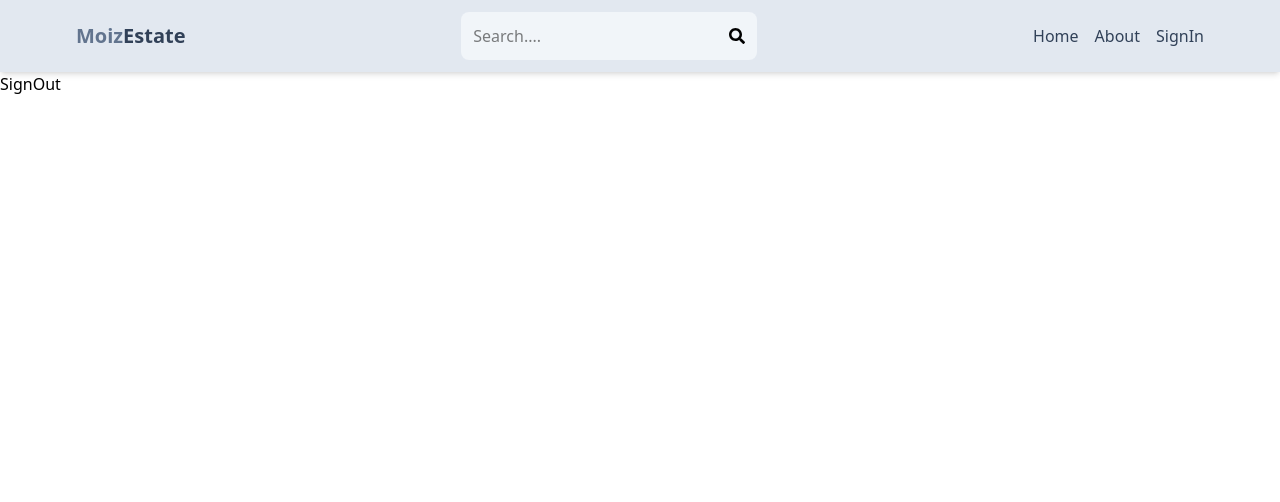
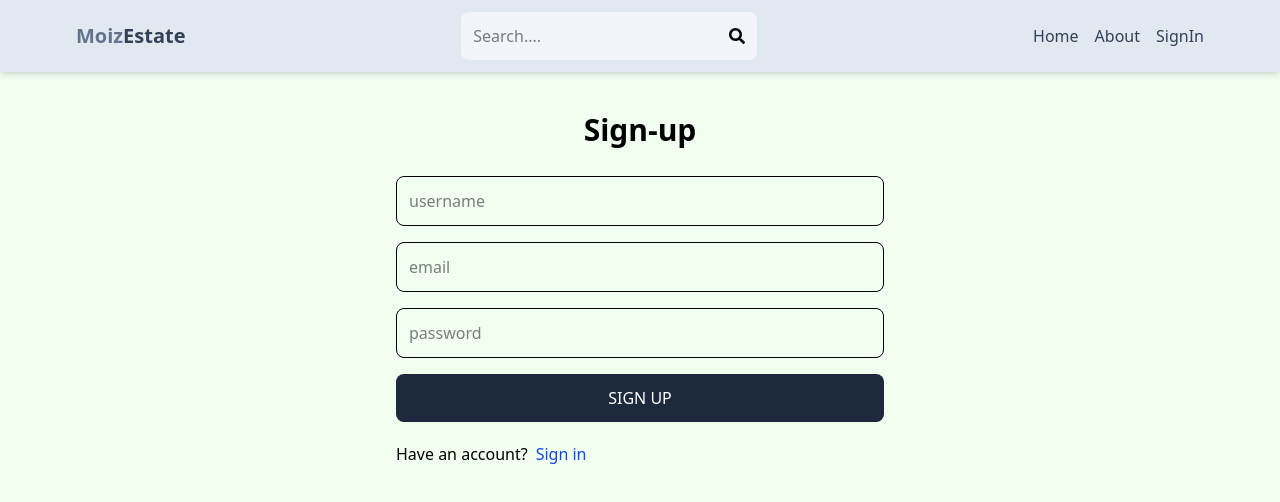
Before and after one commit to MuhammadMoiz178/mern-estate, a React (Vite) app in the folder client/: page /sign-up in a window 1280 px wide. Shown: the top 502 px of the page. Built offline with nearby package versions, Linux system fonts and the light colour scheme.

Commit message:
Complete sign-up page UI

```diff
--- a/client/src/index.css
+++ b/client/src/index.css
@@ -1 +1,5 @@
 @import "tailwindcss";
+
+body{
+    background: rgb(241,255,241);
+}
--- a/client/src/pages/SignUp.jsx
+++ b/client/src/pages/SignUp.jsx
@@ -1,8 +1,22 @@
 import React from 'react'
-
+import {Link} from "react-router-dom"
 function SignUp () {
   return (
-    <div>SignOut</div>
+    <div className='p-3 max-w-lg mx-auto'>
+      <h1 className='text-3xl text-center font-semibold my-7'>Sign-up</h1>
+      <form className='flex flex-col gap-4'>
+        <input type="text" placeholder='username' id='username' className='border p-3 rounded-lg'  />
+        <input type="email" placeholder='email' id='email' className='border p-3 rounded-lg'  />
+        <input type="password" placeholder='password' id='email' className='border p-3 rounded-lg'  />
+        <button className='bg-slate-800 text-white p-3 rounded-lg uppercase hover:opacity-95 disabled:opacity-80'>Sign up</button>
+      </form>
+      <div className='flex gap-2 mt-5'>
+        <p>Have an account?</p>
+        <Link to="/sign-in">
+        <span className='text-blue-700'>Sign in</span>
+        </Link>
+      </div>
+    </div>
   )
 }
 
```
